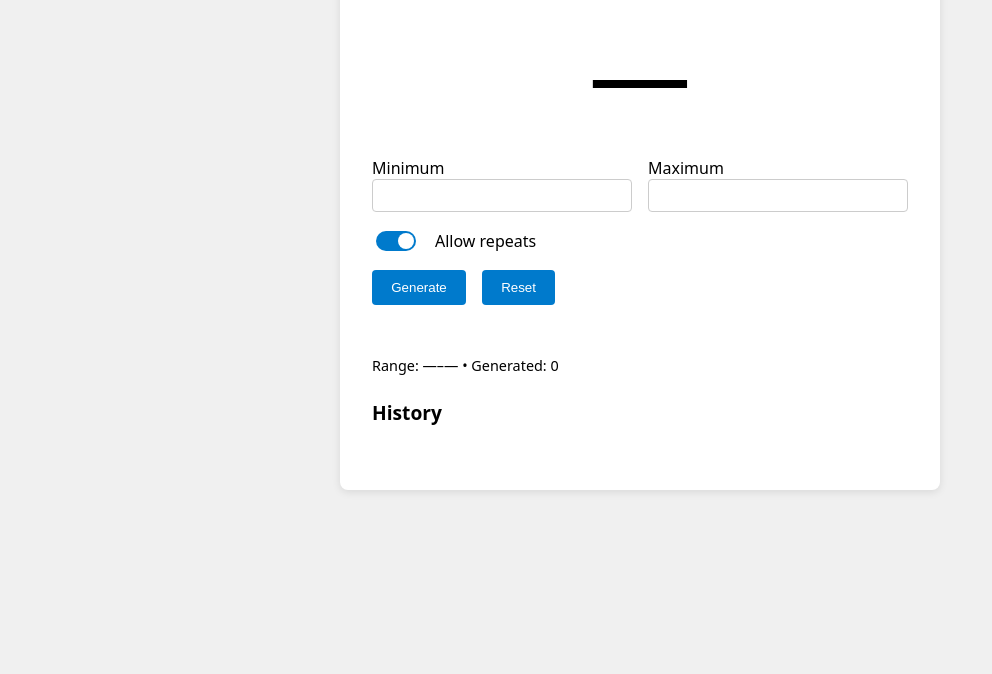
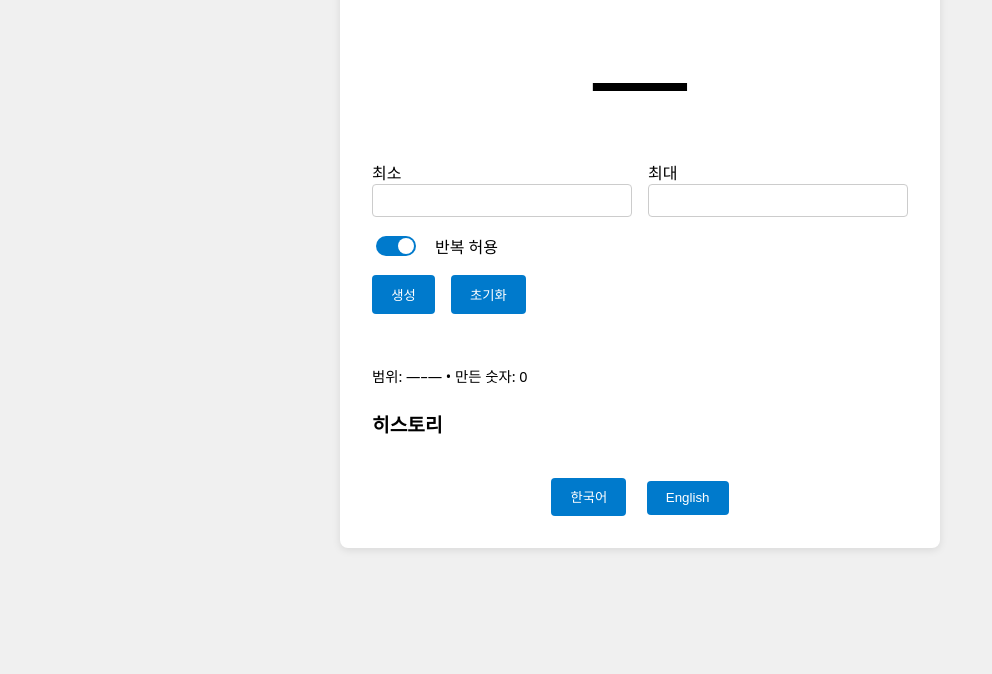
Before and after one commit to singaseongj/singaseong_numbers, a plain HTML site: page index.html in a window 1280 px wide. Shown: the part 126-800 px from the top of the page, without its empty margins (0-992 px from the left). Drawn offline with Linux system fonts and the light colour scheme.

Commit message:
Add Korean and English language toggle

```diff
--- a/app.js
+++ b/app.js
@@ -8,24 +8,64 @@
   const statusLine = document.getElementById('status');
   const historyList = document.getElementById('history');
   const errorBox = document.getElementById('error');
+  const titleEl = document.querySelector('h1');
+  const minLabel = document.querySelector('label[for="min"]');
+  const maxLabel = document.querySelector('label[for="max"]');
+  const repeatText = document.querySelector('.switch-text');
+  const historyHeading = document.querySelector('.history h2');
+  const langKoBtn = document.getElementById('lang-ko');
+  const langEnBtn = document.getElementById('lang-en');
+
+  const translations = {
+    en: {
+      title: 'Singaseong Numbers',
+      min: 'Minimum',
+      max: 'Maximum',
+      allowRepeats: 'Allow repeats',
+      generate: 'Generate',
+      reset: 'Reset',
+      range: 'Range',
+      generated: 'Generated',
+      history: 'History',
+      enterRange: 'Please enter both minimum and maximum numbers.',
+      allGenerated: 'All numbers in the range have been generated.'
+    },
+    ko: {
+      title: '신가성의 숫자들',
+      min: '최소',
+      max: '최대',
+      allowRepeats: '반복 허용',
+      generate: '생성',
+      reset: '초기화',
+      range: '범위',
+      generated: '만든 숫자',
+      history: '히스토리',
+      enterRange: '최소와 최대 값을 입력하세요.',
+      allGenerated: '범위의 모든 숫자를 생성했습니다.'
+    }
+  };
+
+  let currentLang = 'ko';
+  let currentErrorKey = null;
 
   let allowRepeats = true;
   let generatedSet = new Set();
   let count = 0;
 
-  function setError(msg) {
-    errorBox.textContent = msg;
+  function setError(key) {
+    currentErrorKey = key;
+    errorBox.textContent = key ? translations[currentLang][key] : '';
   }
 
   function clearError() {
-    errorBox.textContent = '';
+    setError(null);
   }
 
   function getRange() {
     const min = parseInt(minInput.value, 10);
     const max = parseInt(maxInput.value, 10);
     if (Number.isNaN(min) || Number.isNaN(max)) {
-      setError('Please enter both minimum and maximum numbers.');
+      setError('enterRange');
       return null;
     }
     if (min > max) {
@@ -37,7 +77,8 @@
   }
 
   function updateStatus(min, max, countVal) {
-    statusLine.textContent = `Range: ${min}–${max} • Generated: ${countVal}`;
+    const t = translations[currentLang];
+    statusLine.textContent = `${t.range}: ${min}–${max} • ${t.generated}: ${countVal}`;
   }
 
   function renderResult(value) {
@@ -73,7 +114,7 @@
     const total = max - min + 1;
     if (!allowRepeats) {
       if (generatedSet.size === total) {
-        setError('All numbers in the range have been generated.');
+        setError('allGenerated');
         generateBtn.disabled = true;
         return;
       }
@@ -104,6 +145,27 @@
     allowRepeats = repeatToggle.checked;
   });
 
-  updateStatus('—', '—', 0);
+  function switchLanguage(lang) {
+    currentLang = lang;
+    const t = translations[lang];
+    document.documentElement.lang = lang;
+    document.title = t.title;
+    titleEl.textContent = t.title;
+    minLabel.textContent = t.min;
+    maxLabel.textContent = t.max;
+    repeatText.textContent = t.allowRepeats;
+    generateBtn.textContent = t.generate;
+    resetBtn.textContent = t.reset;
+    historyHeading.textContent = t.history;
+    const minVal = minInput.value || '—';
+    const maxVal = maxInput.value || '—';
+    updateStatus(minVal, maxVal, count);
+    if (currentErrorKey) setError(currentErrorKey);
+  }
+
+  langKoBtn.addEventListener('click', () => switchLanguage('ko'));
+  langEnBtn.addEventListener('click', () => switchLanguage('en'));
+
+  switchLanguage('ko');
   renderResult('—');
 })();
--- a/index.html
+++ b/index.html
@@ -1,9 +1,9 @@
 <!DOCTYPE html>
-<html lang="en">
+<html lang="ko">
 <head>
   <meta charset="UTF-8">
   <meta name="viewport" content="width=device-width, initial-scale=1.0">
-  <title>Singaseong Numbers</title>
+  <title>신가성의 숫자들</title>
   <link rel="apple-touch-icon" sizes="180x180" href="src/apple-touch-icon.png">
   <link rel="icon" type="image/png" sizes="32x32" href="src/favicon-32x32.png">
   <link rel="icon" type="image/png" sizes="16x16" href="src/favicon-16x16.png">
@@ -16,34 +16,38 @@
   <a href="https://singaseongj.github.io/" class="home-button" aria-label="Home">&#x21A9;</a>
   <main class="container">
     <header>
-      <h1>Singaseong Numbers</h1>
+      <h1>신가성의 숫자들</h1>
     </header>
     <section id="result" class="display" aria-live="polite">—</section>
     <section class="controls">
       <div class="field">
-        <label for="min">Minimum</label>
+        <label for="min">최소</label>
         <input type="number" id="min">
       </div>
       <div class="field">
-        <label for="max">Maximum</label>
+        <label for="max">최대</label>
         <input type="number" id="max">
       </div>
       <div class="field switch-field">
         <input type="checkbox" id="repeatToggle" checked>
         <label for="repeatToggle" class="switch-slider"></label>
-        <label for="repeatToggle" class="switch-text">Allow repeats</label>
+        <label for="repeatToggle" class="switch-text">반복 허용</label>
       </div>
       <div class="buttons">
-        <button id="generate">Generate</button>
-        <button id="reset" type="reset">Reset</button>
+        <button id="generate">생성</button>
+        <button id="reset" type="reset">초기화</button>
       </div>
     </section>
     <p id="error" class="error" aria-live="polite"></p>
-    <p id="status" class="status" aria-live="polite">Range: —–— • Generated: 0</p>
+    <p id="status" class="status" aria-live="polite">범위: —–— • 만든 숫자: 0</p>
     <section class="history">
-      <h2>History</h2>
+      <h2>히스토리</h2>
       <ul id="history"></ul>
     </section>
+    <div class="lang-buttons">
+      <button id="lang-ko" type="button">한국어</button>
+      <button id="lang-en" type="button">English</button>
+    </div>
   </main>
 </body>
 </html>
--- a/styles.css
+++ b/styles.css
@@ -153,6 +153,15 @@ button:focus, input:focus {
   border-radius: 4px;
 }
 
+.lang-buttons {
+  margin-top: 1.5rem;
+  text-align: center;
+}
+
+.lang-buttons button {
+  margin: 0 0.5rem;
+}
+
 .home-button {
   position: fixed;
   top: 10px;
```
